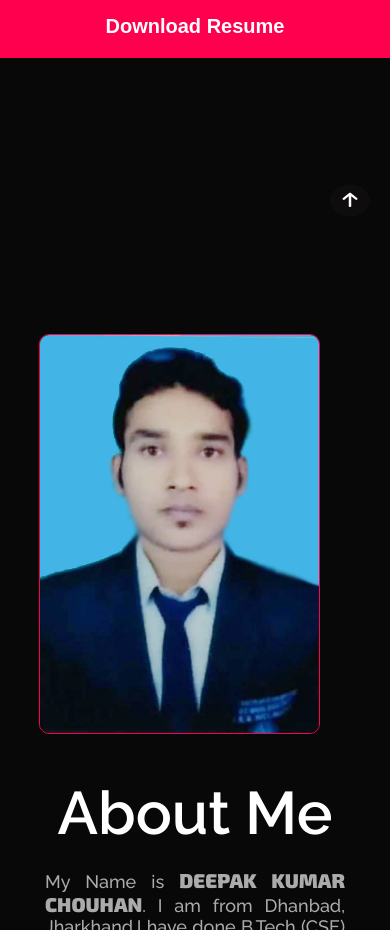
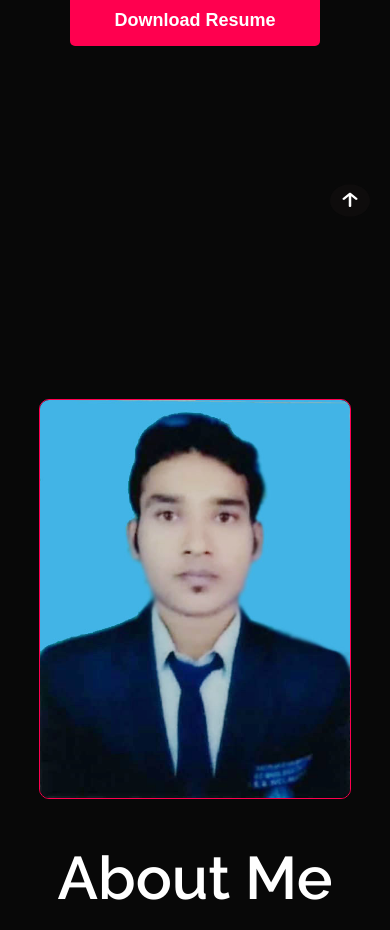
Before and after one commit to deepakkumar9470/portfolio-2024, a plain HTML site: page index.html in a window 390 px wide. Shown: the part 600-1530 px from the top of the page. Drawn offline with Linux system fonts and the light colour scheme.

Commit message:
responsive fixed

```diff
--- a/style.css
+++ b/style.css
@@ -564,8 +564,8 @@ transform: scale(1,1) translate(0px, 0px);
       font-size: 75px;
      }
      .main_Text .resume_btn{
-      width: 500px;
-      padding: 25px 40px;
+      width: 400px;
+      padding: 20px 25px;
       font-size: 24px;
       margin-top: 20px;
      }
@@ -603,15 +603,10 @@ transform: scale(1,1) translate(0px, 0px);
     }
 
     .about{
-      /* width: 100%;
-      display: block;
-      margin: 0 auto; */
+
     }
     .row{
-      /* width: 100%;
-      display: block;
-      margin: 0 auto;
-      flex-direction: column; */
+
     }
     .about_col_1,.about_col_2{
       width: 100%;
@@ -623,8 +618,10 @@ transform: scale(1,1) translate(0px, 0px);
     }
     .about_col_1 img{
       /* width: 50%; */
-      width: 600px;
+      width: 400px;
       height: auto;
+      margin-left: 80px;
+      margin-top: 40px;
       object-fit: cover;
     }
     .about_col_2{
@@ -738,9 +735,9 @@ transform: scale(1,1) translate(0px, 0px);
         font-size: 65px;
        }
        .main_Text .resume_btn{
-        width: 500px;
-        padding: 20px 40px;
-        font-size: 24px;
+        width: 400px;
+        padding: 15px 25px;
+        font-size: 20px;
        }
 
       nav .myicons{
@@ -790,9 +787,10 @@ transform: scale(1,1) translate(0px, 0px);
         margin-bottom: 30px;
       }
       .about_col_1 img{
-        width: 100%;
+        width: 400px;
         height: auto;
         object-fit: cover;
+        margin-left: 40px;
       }
       .about_col_2{
         font-size: 14px;
@@ -889,9 +887,9 @@ transform: scale(1,1) translate(0px, 0px);
       font-size: 50px;
     }
     .main_Text .resume_btn{
-      width: 400px;
-      padding: 20px 40px;
-      font-size: 20px;
+      width: 250px;
+      padding: 15px 25px;
+      font-size: 18px;
      }
 
     nav .myicons{
@@ -949,9 +947,11 @@ transform: scale(1,1) translate(0px, 0px);
       margin-bottom: 30px;
     }
     .about_col_1 img{
-      width: 90%;
+      width: 100%;
       height: 400px;
       object-fit: cover;
+      margin-top: 65px;
+      margin-left: 0;
     }
     .about_col_2{
       font-size: 14px;
```
